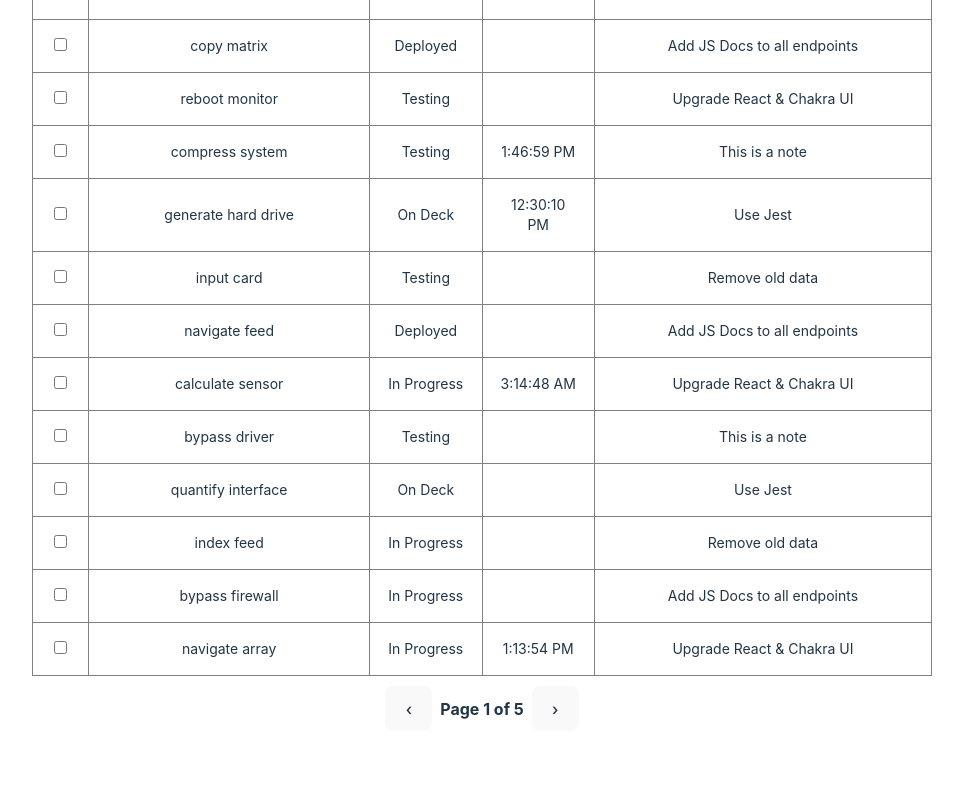
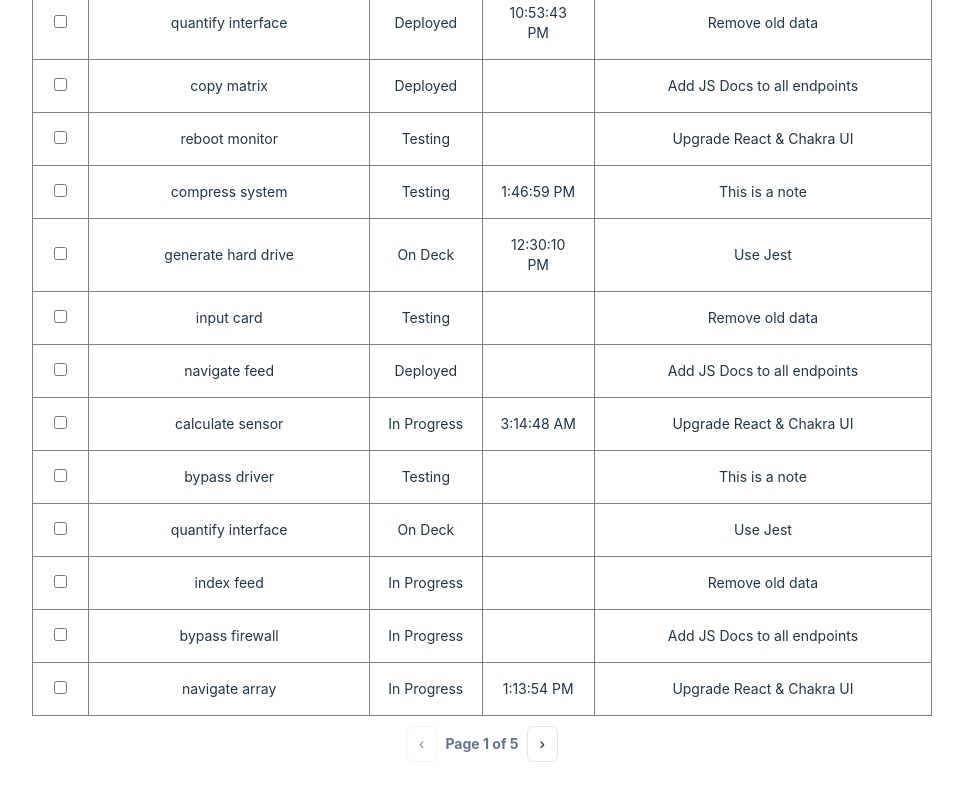
Before and after one commit to Geuni620/tanstack-table-v8-tutorials, a React (Vite) app: page / in a window 1280 px wide. Shown: the part 654-1454 px from the top of the page, without its empty margins (158-1121 px from the left). Before the commit the page ends 1385 px from the top, so only its background shows below. Built offline with nearby package versions, Linux system fonts and the light colour scheme.

Commit message:
Feat: add pagination style using shadcn

```diff
--- a/package.json
+++ b/package.json
@@ -11,6 +11,7 @@
     "eslint": "eslint ./ --ext .ts,.tsx,.js,.jsx --fix"
   },
   "dependencies": {
+    "@radix-ui/react-slot": "^1.0.2",
     "@tanstack/react-table": "^8.10.7",
     "class-variance-authority": "^0.7.0",
     "clsx": "^2.0.0",
--- a/src/App.tsx
+++ b/src/App.tsx
@@ -4,7 +4,7 @@
 function App() {
   return (
     <div className="h-screen w-screen">
-      <div className="mx-auto w-[900px]">
+      <div className="mx-auto w-[900px] pb-20 pt-10">
         <TableCaption className="mb-10 text-3xl font-bold">
           Tanstack Table
         </TableCaption>
--- a/src/components/table/index.tsx
+++ b/src/components/table/index.tsx
@@ -10,6 +10,7 @@
 } from '@tanstack/react-table';
 import { useState } from 'react';
 
+import { Button } from '@/components/ui/button';
 import { Input } from '@/components/ui/input';
 import {
   Table,
@@ -230,25 +231,30 @@
           ))}
         </TableBody>
       </Table>
+
       <div className="mt-[10px] flex items-center justify-center gap-2">
-        <button
+        <Button
+          variant="outline"
+          size="sm"
+          onClick={() => table.previousPage()}
           disabled={!table.getCanPreviousPage()}
-          onClick={() => table.previousPage()}
         >
           {'‹'}
-        </button>
+        </Button>
 
-        <div className="text-base font-bold">
+        <div className="text-sm font-bold text-slate-500">
           Page {table.getState().pagination.pageIndex + 1} of{' '}
           {table.getPageCount()}
         </div>
 
-        <button
+        <Button
+          variant="outline"
+          size="sm"
           disabled={!table.getCanNextPage()}
           onClick={() => table.nextPage()}
         >
           {'›'}
-        </button>
+        </Button>
       </div>
     </>
   );
--- /dev/null
+++ b/src/components/ui/button.tsx
@@ -0,0 +1,56 @@
+import * as React from "react"
+import { Slot } from "@radix-ui/react-slot"
+import { cva, type VariantProps } from "class-variance-authority"
+
+import { cn } from "src/lib/utils"
+
+const buttonVariants = cva(
+  "inline-flex items-center justify-center whitespace-nowrap rounded-md text-sm font-medium ring-offset-white transition-colors focus-visible:outline-none focus-visible:ring-2 focus-visible:ring-slate-950 focus-visible:ring-offset-2 disabled:pointer-events-none disabled:opacity-50 dark:ring-offset-slate-950 dark:focus-visible:ring-slate-300",
+  {
+    variants: {
+      variant: {
+        default: "bg-slate-900 text-slate-50 hover:bg-slate-900/90 dark:bg-slate-50 dark:text-slate-900 dark:hover:bg-slate-50/90",
+        destructive:
+          "bg-red-500 text-slate-50 hover:bg-red-500/90 dark:bg-red-900 dark:text-slate-50 dark:hover:bg-red-900/90",
+        outline:
+          "border border-slate-200 bg-white hover:bg-slate-100 hover:text-slate-900 dark:border-slate-800 dark:bg-slate-950 dark:hover:bg-slate-800 dark:hover:text-slate-50",
+        secondary:
+          "bg-slate-100 text-slate-900 hover:bg-slate-100/80 dark:bg-slate-800 dark:text-slate-50 dark:hover:bg-slate-800/80",
+        ghost: "hover:bg-slate-100 hover:text-slate-900 dark:hover:bg-slate-800 dark:hover:text-slate-50",
+        link: "text-slate-900 underline-offset-4 hover:underline dark:text-slate-50",
+      },
+      size: {
+        default: "h-10 px-4 py-2",
+        sm: "h-9 rounded-md px-3",
+        lg: "h-11 rounded-md px-8",
+        icon: "h-10 w-10",
+      },
+    },
+    defaultVariants: {
+      variant: "default",
+      size: "default",
+    },
+  }
+)
+
+export interface ButtonProps
+  extends React.ButtonHTMLAttributes<HTMLButtonElement>,
+    VariantProps<typeof buttonVariants> {
+  asChild?: boolean
+}
+
+const Button = React.forwardRef<HTMLButtonElement, ButtonProps>(
+  ({ className, variant, size, asChild = false, ...props }, ref) => {
+    const Comp = asChild ? Slot : "button"
+    return (
+      <Comp
+        className={cn(buttonVariants({ variant, size, className }))}
+        ref={ref}
+        {...props}
+      />
+    )
+  }
+)
+Button.displayName = "Button"
+
+export { Button, buttonVariants }
```
Also changed, not shown: 1 other file (tests, documents, lock files or other folders).
